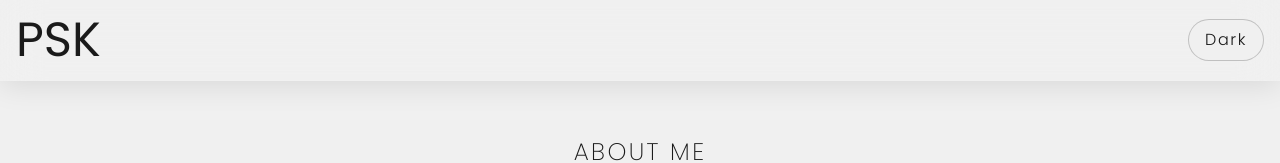
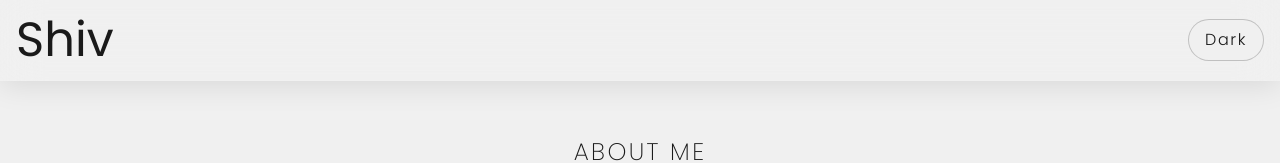
Before and after one commit to ShivaKoushik33/portfolio, a React (Vite) app: page / in a window 1280 px wide. Shown: the top 163 px of the page. Built offline with nearby package versions, Linux system fonts and the light colour scheme.

Commit message:
changes some thing

```diff
--- a/src/App.jsx
+++ b/src/App.jsx
@@ -77,7 +77,7 @@ function App() {
               className="text-4xl md:text-5xl z-index-10"
 
             >
-              PSK
+              Shiv
             </h1>
           </motion.div>
           <motion.button
```
